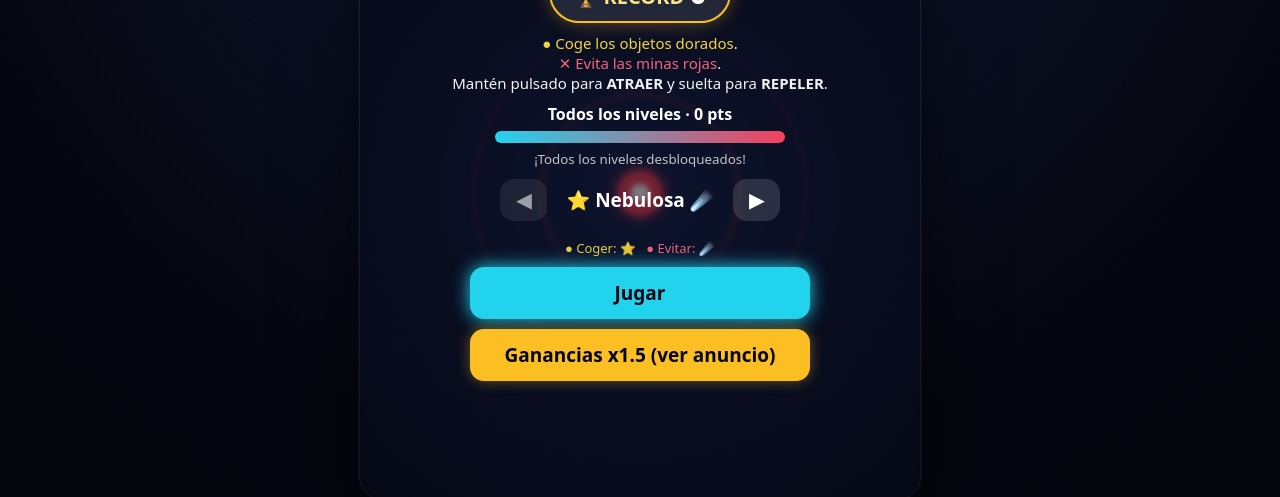
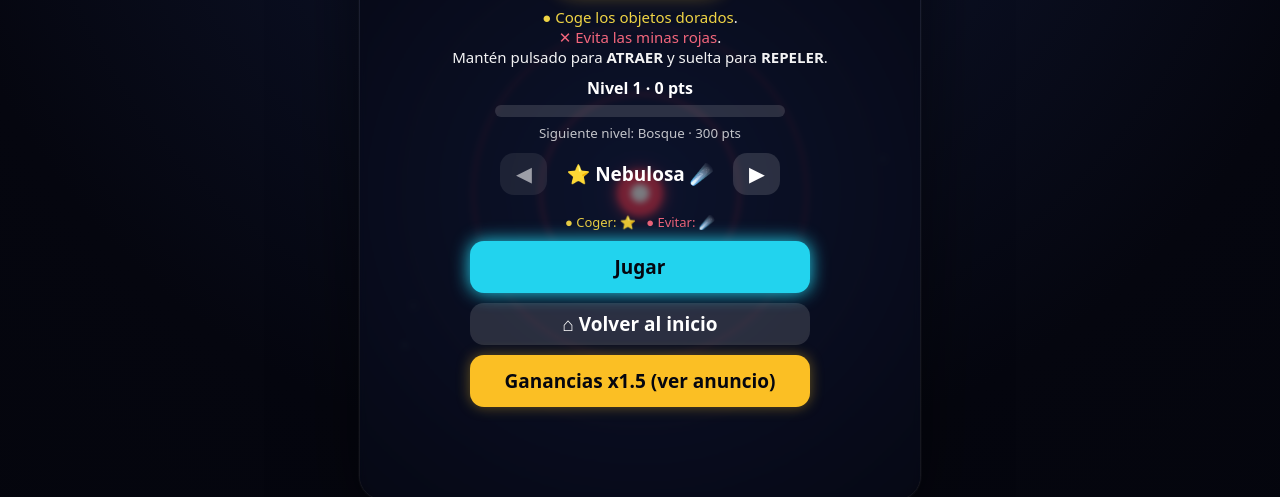
Before and after one commit to raulparis-2/magnetrush, a plain HTML site: page index.html in a window 1280 px wide. Shown: the part 262-759 px from the top of the page. Drawn offline with Linux system fonts and the light colour scheme.

Commit message:
Restore level locks and add home button

```diff
--- a/index.html
+++ b/index.html
@@ -137,6 +137,7 @@ button:disabled{opacity:.6}
       <div id="lv"><b id="lvn"></b><div id="lb"><i id="lf"></i></div><small id="lt"></small></div>
       <div id="th"><button id="pv" class="mini">◀</button><span id="tn"></span><button id="nx" class="mini">▶</button></div><div id="guide" style="margin-top:8px;font-size:13px;opacity:.9"><span style="color:#fde047">● Coger: <b id="goodEmoji"></b></span> &nbsp; <span style="color:#ff6b81">● Evitar: <b id="badEmoji"></b></span></div>
       <button id="play">Jugar</button>
+      <button id="home" class="mini">⌂ Volver al inicio</button>
       <button id="x15" class="sec">Ganancias x1.5 (ver anuncio)</button>
       <button id="cont" class="sec hide">Continuar (ver anuncio)</button>
     </div>
@@ -187,8 +188,7 @@ let bank=0,best=0,theme=0,armed=false,runMult=1,runBanked=0;
 const save=()=>{try{localStorage.setItem('bank',bank);localStorage.setItem('theme',theme);localStorage.setItem('best',best)}catch(e){}};
 try{bank=+localStorage.getItem('bank')||0;theme=+localStorage.getItem('theme')||0;best=+localStorage.getItem('best')||0}catch(e){}
 // Los niveles se desbloquean según los puntos acumulados.
-const PREVIEW_ALL_LEVELS=true;
-const lvl=b=>PREVIEW_ALL_LEVELS?THEMES.length-1:TH.reduce((l,v,i)=>b>=v?i:l,0);
+const lvl=b=>TH.reduce((l,v,i)=>b>=v?i:l,0);
 function beep(f){try{ac=ac||new (window.AudioContext||window.webkitAudioContext)();const o=ac.createOscillator(),g=ac.createGain();o.frequency.value=f;g.gain.value=.07;o.connect(g);g.connect(ac.destination);o.start();g.gain.exponentialRampToValueAtTime(.001,ac.currentTime+.12);o.stop(ac.currentTime+.12)}catch(e){}}
 
 
@@ -236,9 +236,10 @@ function refresh(){
   const T=THEMES[theme];
   document.documentElement.style.setProperty('--a',T.a);document.documentElement.style.setProperty('--b',T.b);
   $('rv').textContent=best;
-  $('lvn').textContent='Todos los niveles · '+bank+' pts';
-  $('lf').style.width='100%';
-  $('lt').textContent='¡Todos los niveles desbloqueados!';
+  $('lvn').textContent='Nivel '+(l+1)+' · '+bank+' pts';
+  const next=TH[l+1];
+  $('lf').style.width=(l>=THEMES.length-1?'100%':Math.min(100,((bank-TH[l])/Math.max(1,(next-TH[l])))*100))+'%';
+  $('lt').textContent=l>=THEMES.length-1?'¡Todos los niveles desbloqueados!':'Siguiente nivel: '+THEMES[l+1].n+' · '+TH[l+1]+' pts';
   $('tn').textContent=T.g+' '+T.n+' '+T.m;
   $('goodEmoji').textContent=T.g; $('badEmoji').textContent=T.m;
   $('pv').disabled=theme<=0;
@@ -280,7 +281,8 @@ $('play').onclick=()=>{if(state==='over'&&games%3===0)showInterstitial(start);el
 $('x15').onclick=()=>showRewarded(()=>{armed=true;refresh()});
 $('cont').onclick=()=>showRewarded(()=>{cont=true;ents=ents.filter(e=>e.type!=='m'||Math.hypot(e.x-px,e.y-py)>170);state='play';play()});
 $('pv').onclick=()=>{if(theme>0){theme--;save();refresh()}};
-$('nx').onclick=()=>{if(theme<THEMES.length-1){theme++;save();refresh()}};
+$('nx').onclick=()=>{if(theme<lvl(bank)){theme++;save();refresh()}};
+$('home').onclick=()=>{state='menu';hold=false;ents=[];parts=[];armed=false;runMult=1;$('hud').classList.add('hide');$('sub').classList.add('hide');$('legend').classList.add('hide');$('t').textContent='MAGNET RUSH';$('s').innerHTML='<span style="color:#fde047">● Coge los objetos dorados</span>.<br><span style="color:#ff6b81">✕ Evita las minas rojas</span>.<br>Mantén pulsado para <b>ATRAER</b> y suelta para <b>REPELER</b>.';$('play').textContent='Jugar';$('cont').classList.add('hide');refresh();$('ov').classList.remove('hide')};
 loadProgress();
 refresh();
 
```
